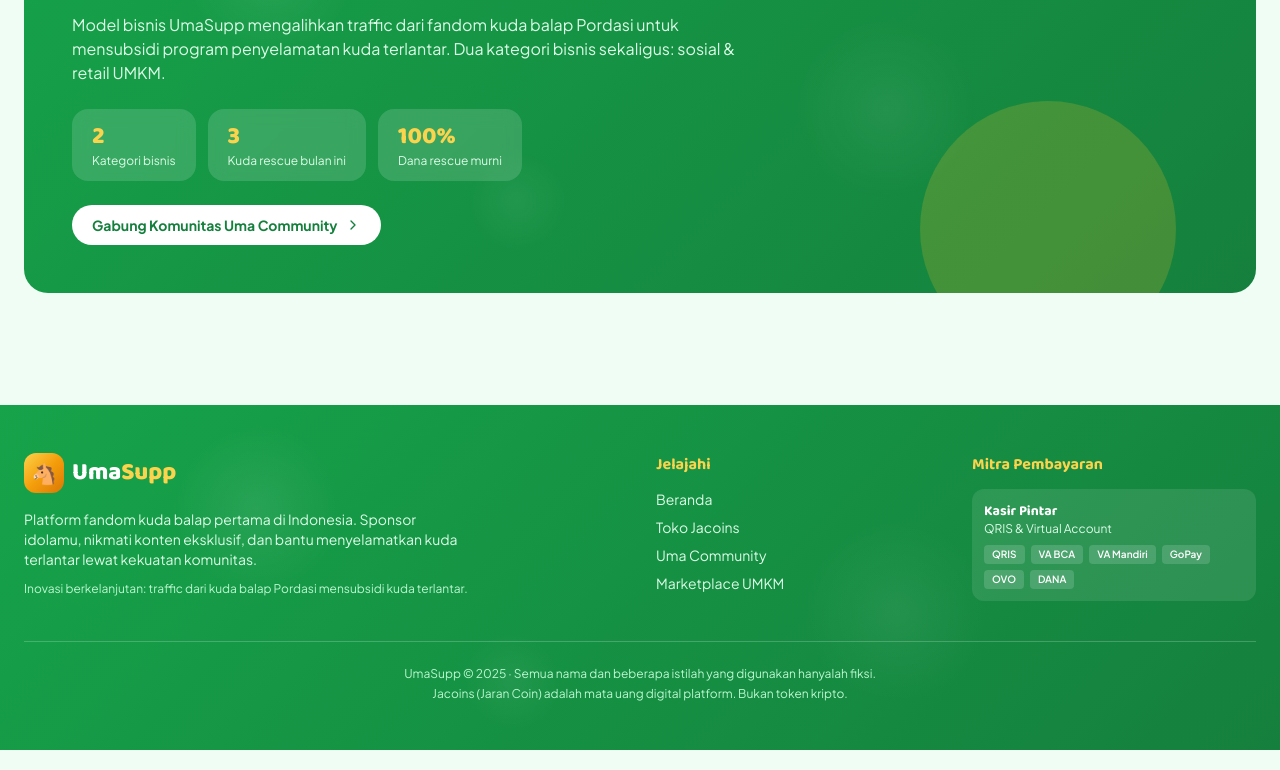
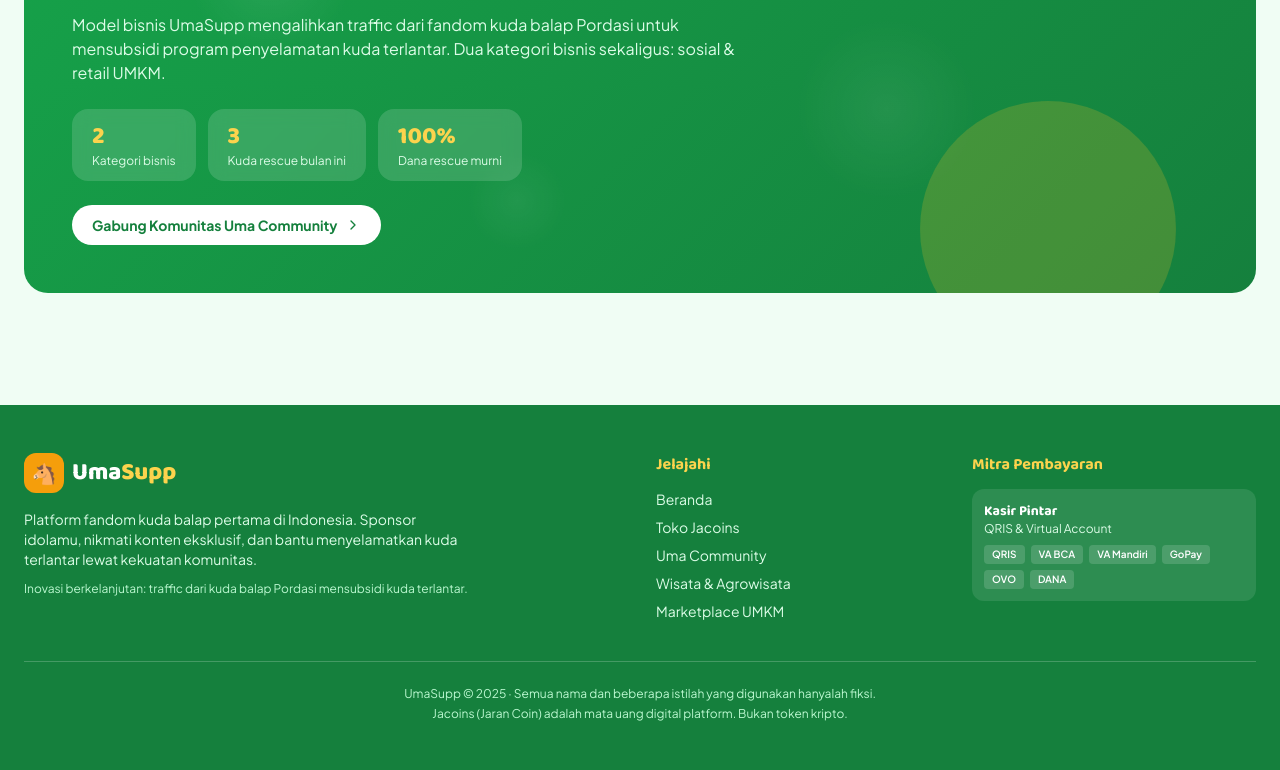
Before and after one commit to kazetz/UmaSupp, a React (Vite) app: page / in a window 1280 px wide. Shown: the part 1680-2450 px from the top of the page. Built offline with nearby package versions, Linux system fonts and the light colour scheme.

Commit message:
Footer.tsx

```diff
--- a/src/components/Footer.tsx
+++ b/src/components/Footer.tsx
@@ -6,12 +6,12 @@
 
 export default function Footer({ navigate }: Props) {
   return (
-    <footer className="mt-20 turf-pattern text-white">
+    <footer className="mt-20 bg-turf-700 text-white">
       <div className="mx-auto max-w-7xl px-6 py-12">
         <div className="grid gap-8 md:grid-cols-4">
           <div className="md:col-span-2">
             <div className="flex items-center gap-2">
-              <div className="flex h-10 w-10 items-center justify-center rounded-xl gold-gradient">
+              <div className="flex h-10 w-10 items-center justify-center rounded-xl bg-gold-500">
                 <span className="text-xl">🐴</span>
               </div>
               <span className="font-display text-2xl font-extrabold">
@@ -33,6 +33,7 @@
               <li><button onClick={() => navigate('home')} className="hover:text-white">Beranda</button></li>
               <li><button onClick={() => navigate('store')} className="hover:text-white">Toko Jacoins</button></li>
               <li><button onClick={() => navigate('community')} className="hover:text-white">Uma Community</button></li>
+              <li><button onClick={() => navigate('wisata')} className="hover:text-white">Wisata &amp; Agrowisata</button></li>
               <li><button onClick={() => navigate('marketplace')} className="hover:text-white">Marketplace UMKM</button></li>
             </ul>
           </div>
```
